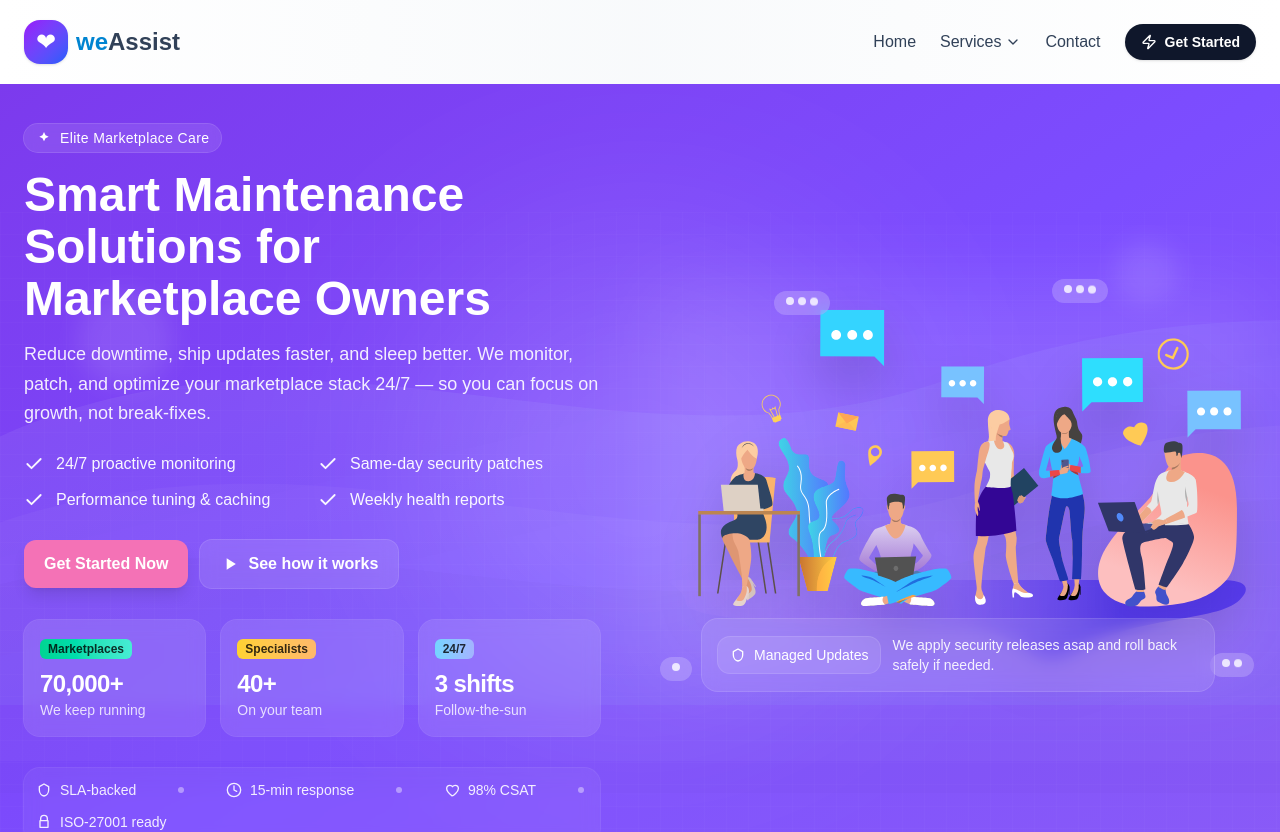
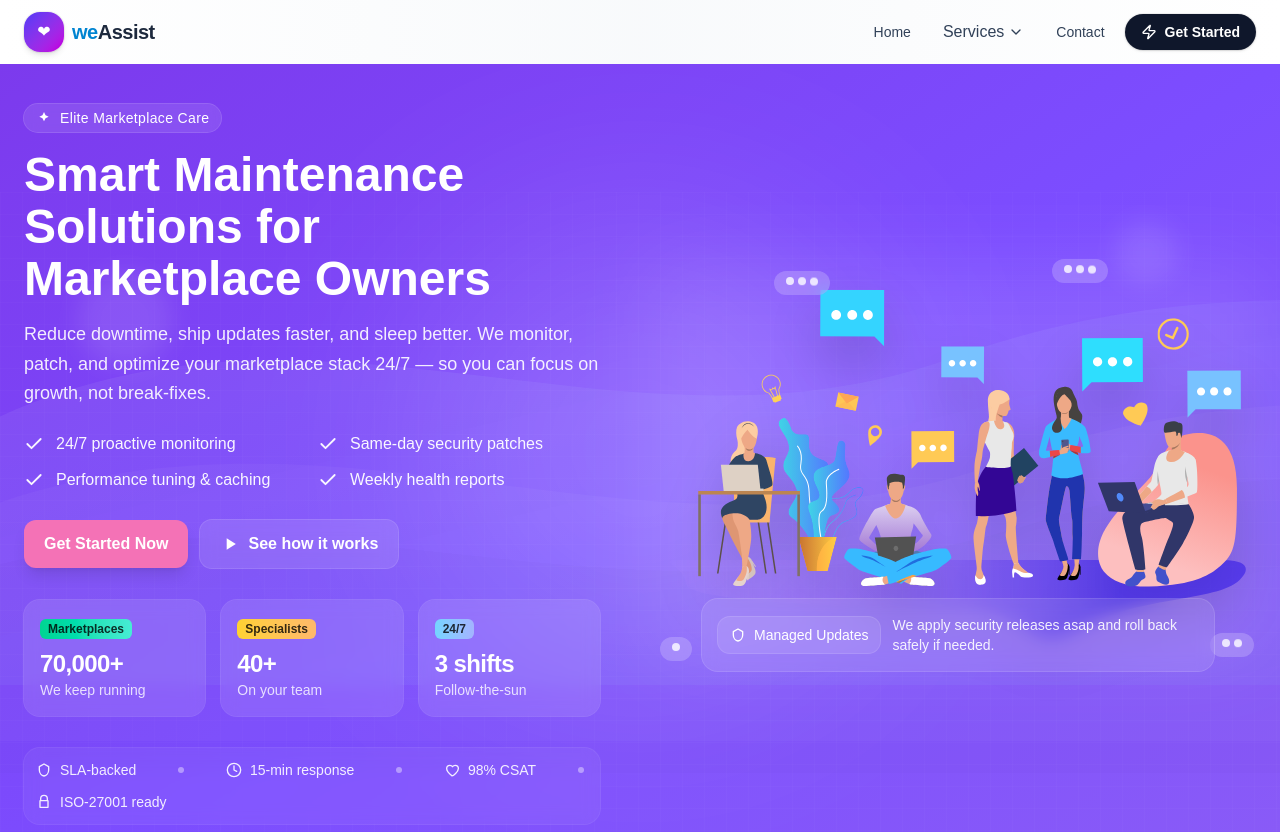
Before and after one commit to radwan503/weAssist, a Next.js app: page / in a window 1280 px wide. Shown: the top 832 px of the page. Built offline with nearby package versions, Linux system fonts and the light colour scheme; what @ant-design/nextjs-registry would draw is missing.

Commit message:
navbar update

```diff
--- a/src/components/_common/Header.tsx
+++ b/src/components/_common/Header.tsx
@@ -1,106 +1,201 @@
+// app/components/Navbar.tsx
 'use client'
 
 import Link from 'next/link'
-import React, { useState, useEffect } from 'react'
+import { usePathname } from 'next/navigation'
+import React, { useEffect, useRef, useState } from 'react'
 import { Menu, X, ChevronDown, Headphones, Wrench, LifeBuoy, Zap } from 'lucide-react'
 
 export function Navbar() {
+  const pathname = usePathname()
   const [mobileOpen, setMobileOpen] = useState(false)
-  const [mobileServicesOpen, setMobileServicesOpen] = useState(false)
+  const [servicesOpen, setServicesOpen] = useState(false)
   const [scrolled, setScrolled] = useState(false)
   const [progress, setProgress] = useState(0)
+  const mobileRef = useRef<HTMLDivElement | null>(null)
 
-  // Detect scroll and progress
+  // Scroll progress + glass on scroll
   useEffect(() => {
-    const handleScroll = () => {
-      const totalScroll = document.documentElement.scrollHeight - window.innerHeight
-      const currentScroll = window.scrollY
-      const scrollProgress = (currentScroll / totalScroll) * 100
-      setProgress(scrollProgress)
-      setScrolled(currentScroll > 30)
+    const onScroll = () => {
+      const total = document.documentElement.scrollHeight - window.innerHeight
+      const pct = total > 0 ? (window.scrollY / total) * 100 : 0
+      setProgress(pct)
+      setScrolled(window.scrollY > 24)
     }
-    window.addEventListener('scroll', handleScroll)
-    return () => window.removeEventListener('scroll', handleScroll)
+    onScroll()
+    window.addEventListener('scroll', onScroll, { passive: true })
+    return () => window.removeEventListener('scroll', onScroll)
   }, [])
+
+  // Close mobile on outside click
+  useEffect(() => {
+    const onClick = (e: MouseEvent) => {
+      if (!mobileRef.current) return
+      if (mobileOpen && !mobileRef.current.contains(e.target as Node)) {
+        setMobileOpen(false)
+        setServicesOpen(false)
+      }
+    }
+    document.addEventListener('click', onClick)
+    return () => document.removeEventListener('click', onClick)
+  }, [mobileOpen])
+
+  // Reduce motion: shorten transitions
+  const motion = 'motion-reduce:transition-none motion-reduce:transform-none'
 
   return (
     <header
-      className={`sticky top-0 z-50 transition-all duration-300 ${
+      className={[
+        'sticky top-0 z-50',
+        'transition-all duration-300',
         scrolled
-          ? 'bg-gradient-to-r from-indigo-100 to-slate-100 backdrop-blur-md shadow'
-          : 'bg-gradient-to-r from-white via-slate-50 to-white'
-      }`}
+          ? 'bg-white/70 backdrop-blur-xl border-b border-slate-200/60 shadow-sm'
+          : 'bg-gradient-to-r from-white via-slate-50 to-white',
+        motion,
+      ].join(' ')}
+      role="banner"
     >
-      {/* Progress bar */}
+      {/* Scroll progress */}
       <div
-        className="absolute bottom-0 left-0 h-1 bg-gradient-to-r from-indigo-500 via-purple-500 to-pink-500 transition-all duration-150"
+        aria-hidden
+        className="absolute inset-x-0 bottom-0 h-1 bg-gradient-to-r from-indigo-500 via-fuchsia-500 to-sky-500"
         style={{ width: `${progress}%` }}
       />
 
-      <div className="mx-auto flex w-full max-w-7xl items-center justify-between px-4 py-4 sm:px-6 md:py-5">
+      <div className="mx-auto max-w-7xl px-4 sm:px-6">
+        <div className="flex h-16 items-center justify-between">
           {/* Brand */}
-        <Link href="/" className="flex items-center gap-2">
-          <div className="flex items-center gap-2">
-            <div className="flex h-11 w-11 items-center justify-center rounded-2xl bg-gradient-to-br from-purple-600 to-blue-600 text-2xl text-white shadow">❤</div>
-            <div className="text-2xl font-extrabold  text-slate-700 "><span className="text-sky-600">we</span>Assist</div>
-          </div>
+          <Link href="/" className="group inline-flex items-center gap-2">
+            <span className="grid h-10 w-10 place-items-center rounded-2xl bg-gradient-to-br from-indigo-600 to-fuchsia-600 text-white shadow-md ring-1 ring-black/5">
+              ❤
+            </span>
+            <span className="text-xl font-extrabold tracking-tight text-slate-800">
+              <span className="text-sky-600">we</span>Assist
+            </span>
           </Link>
 
-        {/* Desktop Nav */}
-        <nav className="hidden items-center gap-6 md:flex">
-          <NavLink href="/weAssist">Home</NavLink>
-          {/* Services dropdown */}
-          <div className="group relative">
-            <button className="flex items-center gap-1 text-slate-700 transition hover:text-slate-900 focus:outline-none">
+          {/* Desktop nav */}
+          <nav className="hidden items-center gap-2 md:flex" aria-label="Main">
+            <NavLink href="/weAssist" active={pathname === '/weAssist'}>
+              Home
+            </NavLink>
+
+            {/* Services */}
+            <div className="relative group">
+              <button
+                type="button"
+                className="flex items-center gap-1 rounded-full px-3 py-2 text-slate-700 hover:text-slate-900 focus:outline-none focus-visible:ring-2 focus-visible:ring-sky-500"
+                aria-haspopup="menu"
+                aria-expanded="false"
+              >
                 Services
                 <ChevronDown className="h-4 w-4 transition-transform group-hover:rotate-180" />
               </button>
-            <div className="invisible absolute left-0 top-full mt-2 w-56 translate-y-1 rounded-xl border border-slate-200 bg-white shadow-lg opacity-0 transition-all duration-200 group-hover:visible group-hover:translate-y-0 group-hover:opacity-100 group-focus-within:visible group-focus-within:translate-y-0 group-focus-within:opacity-100">
-              <DropdownItem icon={<Wrench />} href="/weAssist/maintenance" title="Maintenance" desc="Patch & optimize" />
-              <DropdownItem icon={<Headphones />} href="/weAssist/support" title="24/7 Support" desc="Always available" />
-              <DropdownItem icon={<LifeBuoy />} href="/weAssist/incident" title="Incident Response" desc="Triage to recovery" />
+
+              <div
+                className={[
+                  'invisible absolute left-0 top-[calc(100%+8px)] w-[22rem]',
+                  'translate-y-2 opacity-0 group-hover:visible group-hover:translate-y-0 group-hover:opacity-100',
+                  'rounded-2xl border border-slate-200 bg-white/90 backdrop-blur-xl shadow-lg',
+                  'p-2 transition-all duration-200',
+                  motion,
+                ].join(' ')}
+                role="menu"
+              >
+                <DropdownItem
+                  href="/weAssist/maintenance"
+                  icon={<Wrench className="h-4 w-4" />}
+                  title="Maintenance"
+                  desc="Patch, tune, and ship fast."
+                />
+                <DropdownItem
+                  href="/weAssist/support"
+                  icon={<Headphones className="h-4 w-4" />}
+                  title="24/7 Support"
+                  desc="Always-on help desk."
+                />
+                <DropdownItem
+                  href="/weAssist/incident"
+                  icon={<LifeBuoy className="h-4 w-4" />}
+                  title="Incident Response"
+                  desc="From triage to recovery."
+                />
               </div>
             </div>
 
-          <NavLink href="/weAssist/contact">Contact</NavLink>
+            <NavLink href="/weAssist/contact" active={pathname === '/weAssist/contact'}>
+              Contact
+            </NavLink>
+
             <CTA href="#get-started">Get Started</CTA>
           </nav>
 
-        {/* Mobile Toggle */}
+          {/* Mobile toggle */}
           <button
-          aria-label="Open menu"
+            aria-label="Toggle menu"
+            aria-expanded={mobileOpen}
             onClick={() => setMobileOpen((v) => !v)}
-          className="md:hidden rounded-lg p-2 text-slate-700 hover:bg-slate-100"
+            className="md:hidden rounded-xl p-2 text-slate-700 hover:bg-slate-100"
           >
             {mobileOpen ? <X className="h-6 w-6" /> : <Menu className="h-6 w-6" />}
           </button>
         </div>
-
-      {/* Mobile Menu */}
-      {mobileOpen && (
-        <div className="border-t border-slate-200 bg-white/80 backdrop-blur-md md:hidden">
-          <div className="px-4 py-4 space-y-2">
-            <Link href="/" className="block rounded-lg px-3 py-2 hover:bg-slate-100">Home</Link>
-            {/* Mobile accordion */}
-            <div>
-              <button
-                onClick={() => setMobileServicesOpen((v) => !v)}
-                className="flex w-full items-center justify-between rounded-lg px-3 py-2 hover:bg-slate-100"
-              >
-                <span>Services</span>
-                <ChevronDown className={`h-4 w-4 transition-transform ${mobileServicesOpen ? 'rotate-180' : ''}`} />
-              </button>
-              {mobileServicesOpen && (
-                <div className="mt-1 space-y-1 pl-4">
-                  <Link href="/maintenance" className="block rounded px-3 py-2 text-sm hover:bg-slate-100">Maintenance</Link>
-                  <Link href="/support" className="block rounded px-3 py-2 text-sm hover:bg-slate-100">24/7 Support</Link>
-                  <Link href="/incident" className="block rounded px-3 py-2 text-sm hover:bg-slate-100">Incident Response</Link>
-                </div>
-              )}
       </div>
 
-            <Link href="/contact" className="block rounded-lg px-3 py-2 hover:bg-slate-100">Contact</Link>
-            <CTA href="#get-started" className="w-full">Get Started</CTA>
+      {/* Mobile sheet */}
+      {mobileOpen && (
+        <div
+          ref={mobileRef}
+          className={[
+            'md:hidden border-t border-slate-200 bg-white/90 backdrop-blur-xl',
+            'animate-in fade-in slide-in-from-top-2 duration-200',
+            motion,
+          ].join(' ')}
+        >
+          <div className="mx-auto max-w-7xl px-4 py-3">
+            <MobileItem href="/" onClick={() => setMobileOpen(false)} active={pathname === '/'}>
+              Home
+            </MobileItem>
+
+            {/* Mobile accordion */}
+            <div className="mt-1">
+              <button
+                onClick={() => setServicesOpen((v) => !v)}
+                className="flex w-full items-center justify-between rounded-xl px-3 py-2 text-left hover:bg-slate-100"
+                aria-expanded={servicesOpen}
+              >
+                <span className="font-medium text-slate-800">Services</span>
+                <ChevronDown className={`h-4 w-4 transition-transform ${servicesOpen ? 'rotate-180' : ''}`} />
+              </button>
+
+              <div
+                className={[
+                  'grid overflow-hidden transition-all duration-200',
+                  servicesOpen ? 'grid-rows-[1fr] opacity-100' : 'grid-rows-[0fr] opacity-0',
+                  motion,
+                ].join(' ')}
+              >
+                <div className="min-h-0">
+                  <MobileItem href="/maintenance" onClick={() => setMobileOpen(false)}>
+                    Maintenance
+                  </MobileItem>
+                  <MobileItem href="/support" onClick={() => setMobileOpen(false)}>
+                    24/7 Support
+                  </MobileItem>
+                  <MobileItem href="/incident" onClick={() => setMobileOpen(false)}>
+                    Incident Response
+                  </MobileItem>
+                </div>
+              </div>
+            </div>
+
+            <MobileItem href="/contact" onClick={() => setMobileOpen(false)} active={pathname === '/weAssist/contact'}>
+              Contact
+            </MobileItem>
+
+            <div className="pt-2">
+              <CTA href="#get-started" className="w-full justify-center" />
+            </div>
           </div>
         </div>
       )}
@@ -108,35 +203,121 @@ export function Navbar() {
   )
 }
 
-/* ——— Subcomponents ——— */
-function NavLink({ href, children }: { href: string; children: React.ReactNode }) {
+/* ---------------- Subcomponents ---------------- */
+
+function NavLink({
+  href,
+  active,
+  children,
+}: {
+  href: string
+  active?: boolean
+  children: React.ReactNode
+}) {
   return (
-    <a href={href} className="text-slate-700 transition hover:text-slate-900">
+    <Link
+      href={href}
+      className={[
+        'relative rounded-full px-3 py-2 text-sm font-medium text-slate-700 hover:text-slate-900',
+        'focus:outline-none focus-visible:ring-2 focus-visible:ring-sky-500',
+        'transition-colors',
+      ].join(' ')}
+    >
+      <span className="relative">
         {children}
-    </a>
+        <span
+          className={[
+            'absolute -bottom-1 left-0 h-[2px] w-full rounded-full bg-gradient-to-r from-indigo-500 via-fuchsia-500 to-sky-500',
+            'scale-x-0 origin-left transition-transform duration-200',
+            active ? 'scale-x-100' : 'group-hover/nav:scale-x-100',
+          ].join(' ')}
+        />
+      </span>
+    </Link>
   )
 }
 
-function CTA({ href, children, className = '' }: { href: string; children: React.ReactNode; className?: string }) {
+function CTA({
+  href,
+  children = 'Get Started',
+  className = '',
+}: {
+  href: string
+  children?: React.ReactNode
+  className?: string
+}) {
   return (
-    <a
+    <Link
       href={href}
-      className={`inline-flex items-center justify-center rounded-full bg-slate-900 px-4 py-2 text-sm font-semibold text-white shadow transition hover:scale-105 hover:bg-slate-800 ${className}`}
+      className={[
+        'inline-flex items-center gap-2 rounded-full px-4 py-2 text-sm font-semibold',
+        'bg-slate-900 text-white shadow-sm ring-1 ring-black/5',
+        'hover:scale-[1.02] active:scale-[0.99] transition-transform',
+        'relative overflow-hidden',
+        className,
+      ].join(' ')}
     >
-      <Zap className="mr-2 h-4 w-4" />
+      <span className="pointer-events-none absolute inset-0 -translate-x-full bg-gradient-to-r from-white/0 via-white/30 to-white/0 [mask-image:linear-gradient(90deg,transparent,black,transparent)] animate-[shine_2s_ease-in-out_infinite]" />
+      <Zap className="h-4 w-4" />
       {children}
-    </a>
+      <style jsx>{`
+        @keyframes shine {
+          0% { transform: translateX(-120%); }
+          60% { transform: translateX(120%); }
+          100% { transform: translateX(120%); }
+        }
+      `}</style>
+    </Link>
   )
 }
 
-function DropdownItem({ icon, href, title, desc }: { icon?: React.ReactNode; href: string; title: string; desc: string }) {
+function DropdownItem({
+  icon,
+  href,
+  title,
+  desc,
+}: {
+  icon?: React.ReactNode
+  href: string
+  title: string
+  desc: string
+}) {
   return (
-    <a href={href} className="flex items-start gap-3 px-4 py-3 hover:bg-slate-50 transition">
+    <Link
+      href={href}
+      className="flex items-start gap-3 rounded-xl p-3 text-slate-700 hover:bg-slate-50 focus:outline-none focus-visible:ring-2 focus-visible:ring-sky-500"
+      role="menuitem"
+    >
       <div className="mt-0.5 text-slate-600">{icon}</div>
       <div>
-        <div className="text-sm font-semibold text-slate-800">{title}</div>
+        <div className="text-sm font-semibold text-slate-900">{title}</div>
         <div className="text-xs text-slate-500">{desc}</div>
       </div>
-    </a>
+    </Link>
   )
 }
+
+function MobileItem({
+  href,
+  children,
+  onClick,
+  active,
+}: {
+  href: string
+  children: React.ReactNode
+  onClick?: () => void
+  active?: boolean
+}) {
+  return (
+    <Link
+      href={href}
+      onClick={onClick}
+      className={[
+        'block rounded-xl px-3 py-2',
+        active ? 'bg-slate-100/80 text-slate-900' : 'hover:bg-slate-100 text-slate-700',
+      ].join(' ')}
+    >
+      {children}
+    </Link>
+  )
+}
```
Lines whose indentation alone changed are shown as unchanged.
